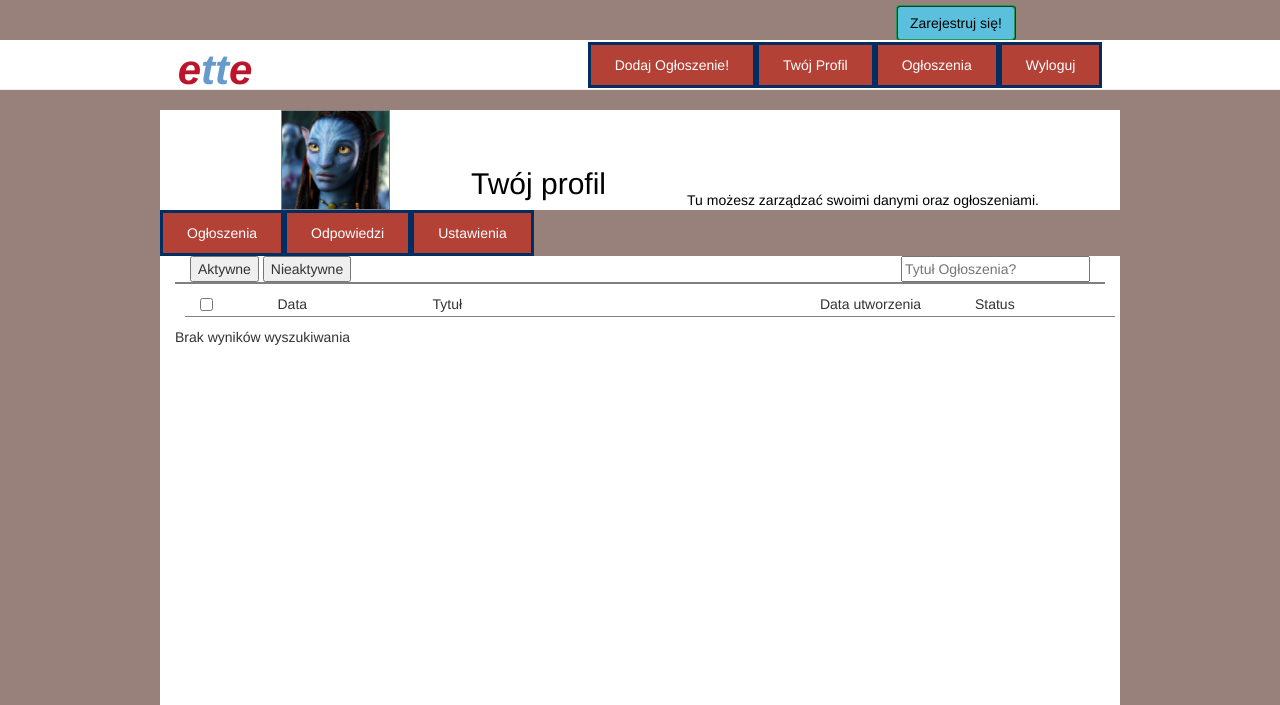
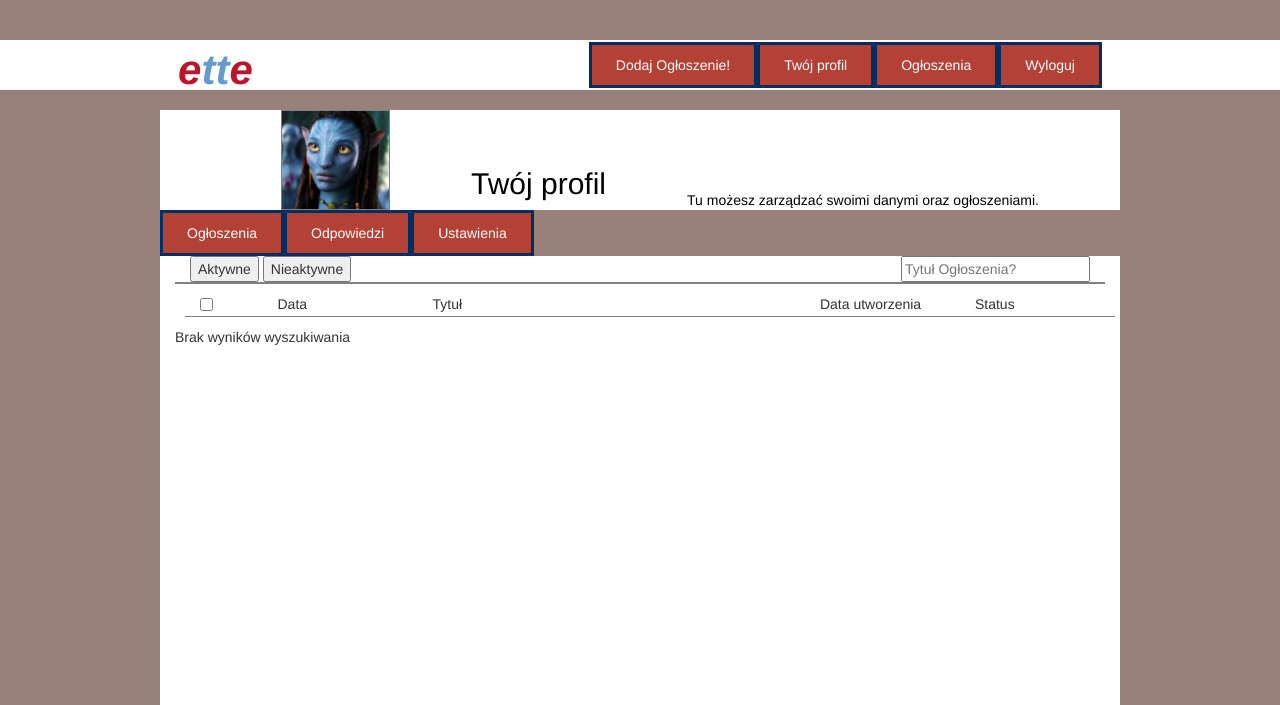
Before and after one commit to Endote/Projekt-Walter, a PHP site: page /Account.php in a window 1280 px wide. Shown: the top 705 px of the page. Run offline with PHP 8.4, Linux system fonts and the light colour scheme; a user stored in the database is signed in; data comes from the database, SQL or seed files in the repository.

Commit message:
Register button is now invisible while logged in

```diff
--- a/Account.php
+++ b/Account.php
@@ -23,7 +23,7 @@ require 'php/session.php';
 
 
 
-  <a href="Register.html" class="btn btn-info btnhead register"  role="button">
+  <a href="Register.php" class="btn btn-info btnhead register"  role="button">
     Zarejestruj się! </a>
 
 
@@ -39,7 +39,7 @@ require 'php/session.php';
       </div>
       <div class="btn-group flexbtngrp ">
           <a class="navA" href="AnnounAdd.php" ><button> Dodaj Ogłoszenie!</button></a>
-          <a class="navA" href="Account.php"><button> Twój Profil</button></a>
+          <a class="navA" href="Account.php" id="profileButton"><button> Twój profil</button></a>
           <a class="navA" href="index.php"><button> Ogłoszenia</button></a>
           <a class="navA" data-toggle="modal" data-target="#Login" id='loginButton'><button>Logowanie</button></a>
       </div>
--- a/index.php
+++ b/index.php
@@ -21,7 +21,7 @@ session_start();
 
 
 
-  <a href="Register.php" class="btn btn-info btnhead register"  role="button">
+  <a href="Register.php" class="btn btn-info btnhead register" role="button">
     Zarejestruj się! </a>
 
 
@@ -57,7 +57,7 @@ session_start();
 <h4 class="modal-title">
   <div class =" logo-login">
     Logowanie w
-    <a class="spanhelp" href="index.html" >
+    <a class="spanhelp" href="index.php" >
       <span style="color: #bc152b; ">e</span><!--
       --><span style="color: #6699cc; ">tt</span><!--
       --><span style="color: #bc152b; ">e</span>
--- a/php/page_format.php
+++ b/php/page_format.php
@@ -2,6 +2,6 @@
     require 'php/connect.php';
 
     if(isset($_SESSION['user'])){
-       echo "<script type='text/javascript'>document.getElementById('loginButton').innerHTML = '<button onclick=location.href=\'php/logout.php\'>Wyloguj</button>'; document.getElementById('profileButton').innerHTML = '<a class=navA href=Account.php id=profileButton><button>Twój profil</button></a>';</script>";
+       echo "<script type='text/javascript'>document.getElementById('loginButton').innerHTML = '<button onclick=location.href=\'php/logout.php\'>Wyloguj</button>';document.getElementById('profileButton').innerHTML = '<a class=navA href=Account.php id=profileButton><button>Twój profil</button></a>';document.getElementsByClassName('register')[0].outerHTML = '';</script>";
     }
 ?>
```
